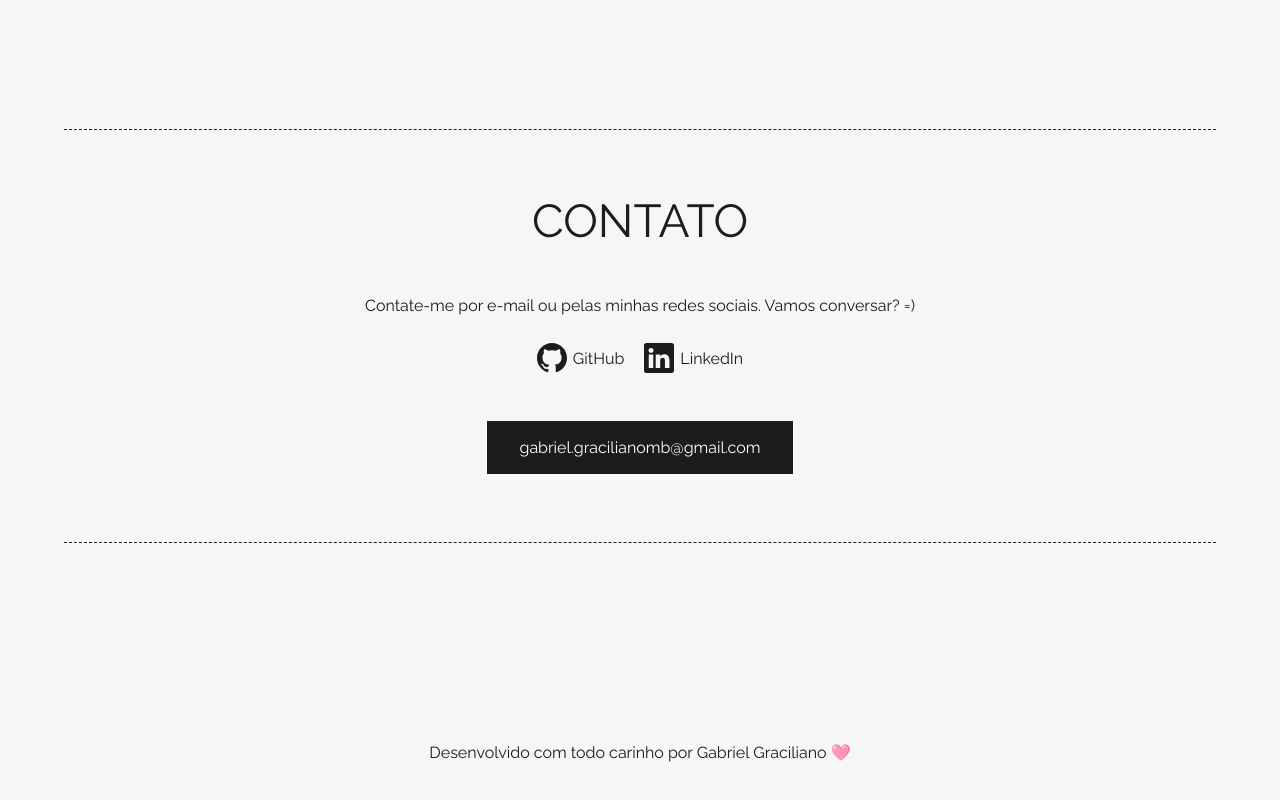
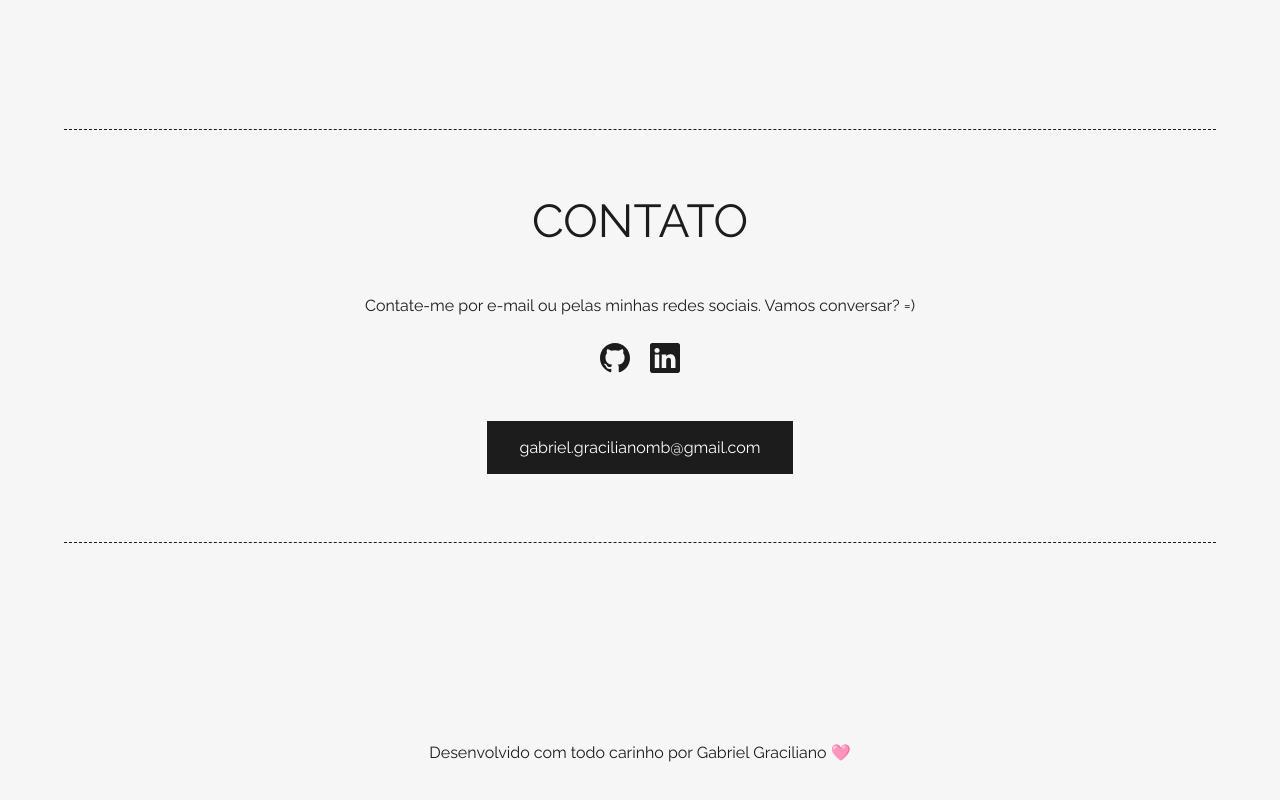
Before and after one commit to GracilianoOG/dio-portfolio, a React (Vite) app: page / in a window 1280 px wide. Shown: the part 3253-4053 px from the top of the page. Built offline with nearby package versions, Linux system fonts and the light colour scheme.

Commit message:
Add bool value to show text or not on SocialLink

```diff
--- a/src/components/SocialLink.jsx
+++ b/src/components/SocialLink.jsx
@@ -15,11 +15,11 @@ const LinkWrapperStyled = styled.a`
   }
 `;
 
-function SocialLink({ imageSrc, text, href }) {
+function SocialLink({ imageSrc, text, href, showText = false }) {
   return (
     <LinkWrapperStyled href={href}>
       <IconStyled src={imageSrc} alt="" />
-      {text && <span>{text}</span>}
+      {showText && <span>{text}</span>}
     </LinkWrapperStyled>
   );
 }
@@ -28,6 +28,7 @@ SocialLink.propTypes = {
   imageSrc: PropTypes.string.isRequired,
   text: PropTypes.string,
   href: PropTypes.string.isRequired,
+  showText: PropTypes.bool,
 };
 
 export default SocialLink;
```
